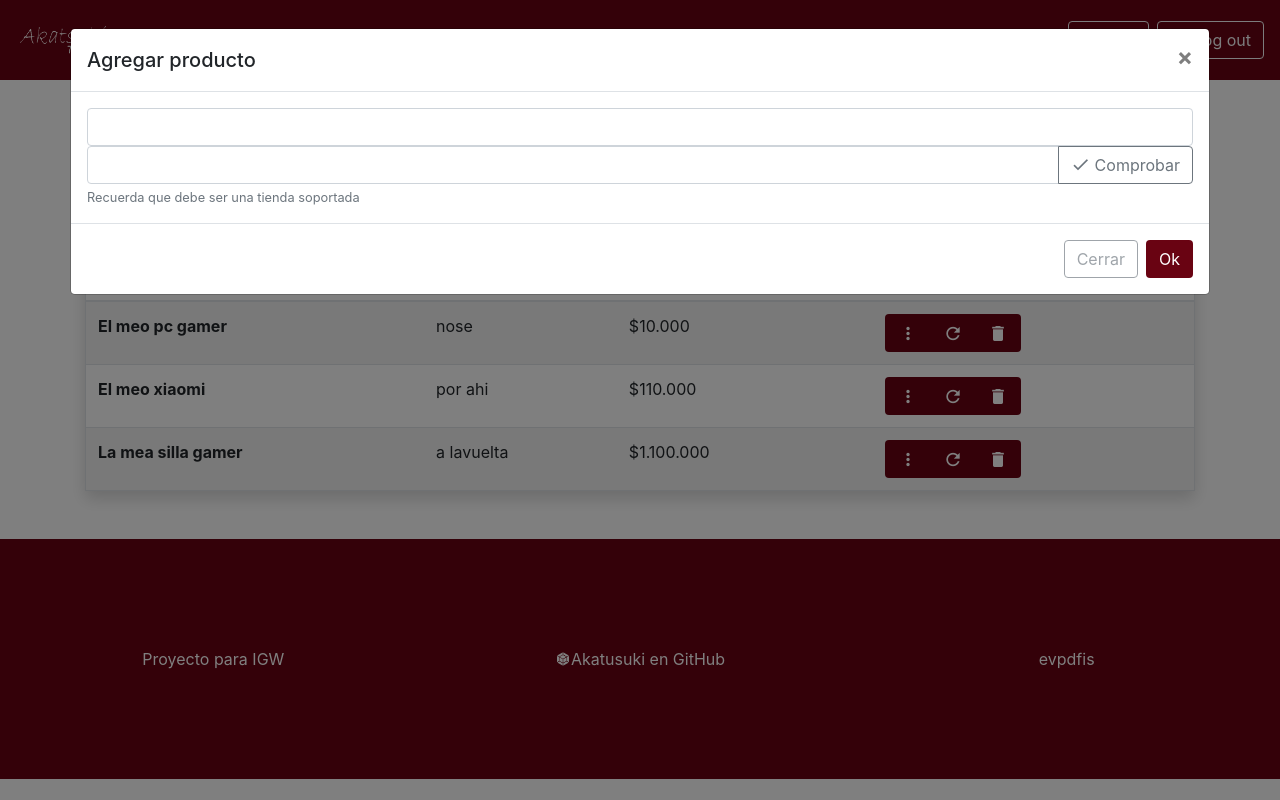
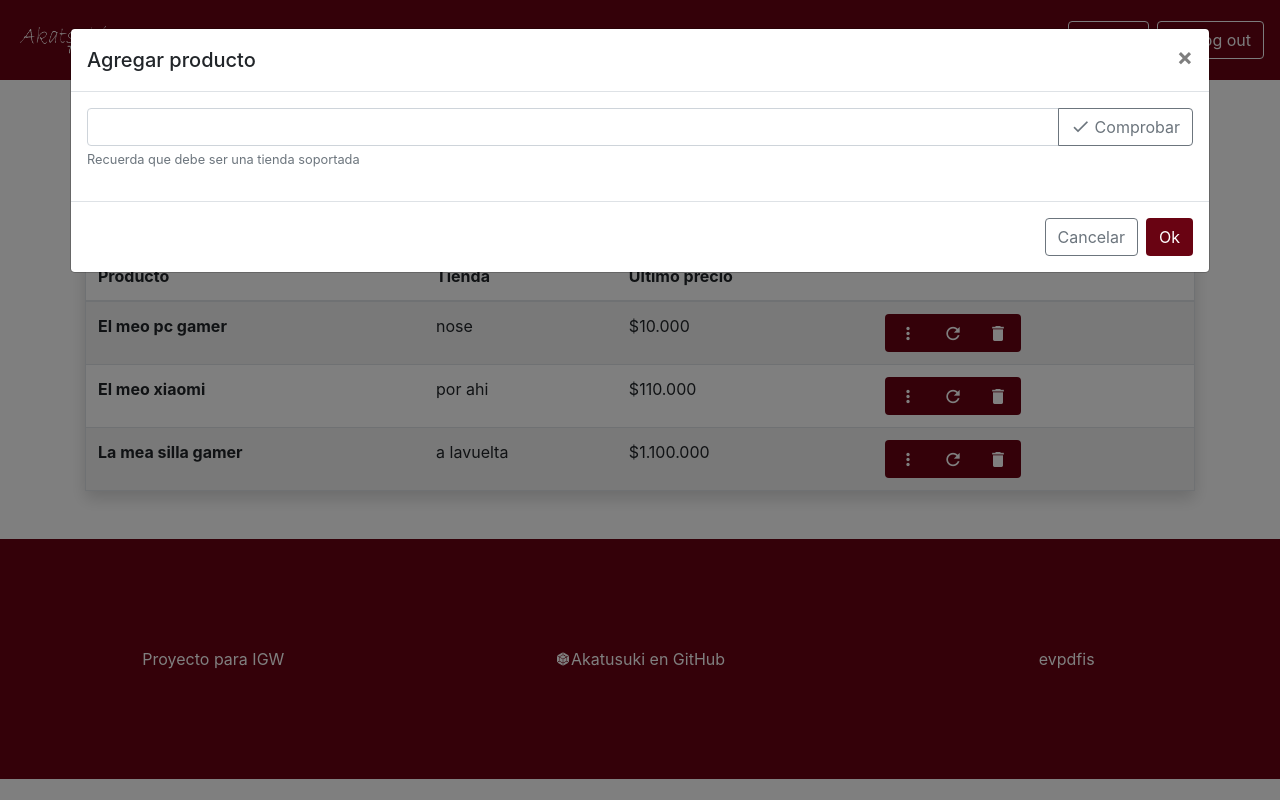
Before and after one commit to AkatsukiTracker/AkatsukiTracker, a Django app: page /tracker/ in a window 1280 px wide, after a click on "Agregar producto". Run offline with Django 3.2, Linux system fonts and the light colour scheme; the visitor is signed in with stand-in values (Sample User, id 1); some libraries are stand-ins or nearby versions.

Commit message:
small front fixes

```diff
--- a/akatsuki/static/js/tracker.js
+++ b/akatsuki/static/js/tracker.js
@@ -1,5 +1,4 @@
 function check_url(){
-
   var url = document.querySelector("#input-url").value
   fetch(`check_url?url=${url}`, {method: "GET"})
     .then( function(response) {
@@ -7,6 +6,7 @@ function check_url(){
         response.json().then(function(data) {
           console.log(data)
           document.querySelector("#input-datos").value = JSON.stringify(data['data'])
+          document.querySelector("#producto-nombre").textContent = data['data']['nombre']
         }
       );
     })
--- a/akatsuki/templates/tracker/index.html
+++ b/akatsuki/templates/tracker/index.html
@@ -81,8 +81,7 @@
       <div class="modal-body">
         <form action="add_product/" method="POST" id="form-addProduct">
           {% csrf_token %}
-          <input type="text" class="form-control" id="input-datos"
-           name="datos">
+          <input type="text" class="form-control" id="input-datos" name="datos" hidden>
           <div class="input-group">
             <input type="url" class="form-control" id="input-url" name="url">
             <div class="input-group-append">
@@ -90,10 +89,13 @@
             </div>
           </div>
           <small class="form-text text-muted">Recuerda que debe ser una tienda soportada</small>
+          <div class="mt-3">
+            <h5 class="text-center" id="producto-nombre"></h5>
+          </div>
         </form>
       </div>
       <div class="modal-footer">
-        <button type="button" class="btn btn-outline-secondary" data-dismiss="modal" disabled>Cerrar</button>
+        <button type="button" class="btn btn-outline-secondary" data-dismiss="modal">Cancelar</button>
         <button type="submit" form="form-addProduct" class="btn bg-akatsuki text-white">Ok</button>
       </div>
     </div>
```
